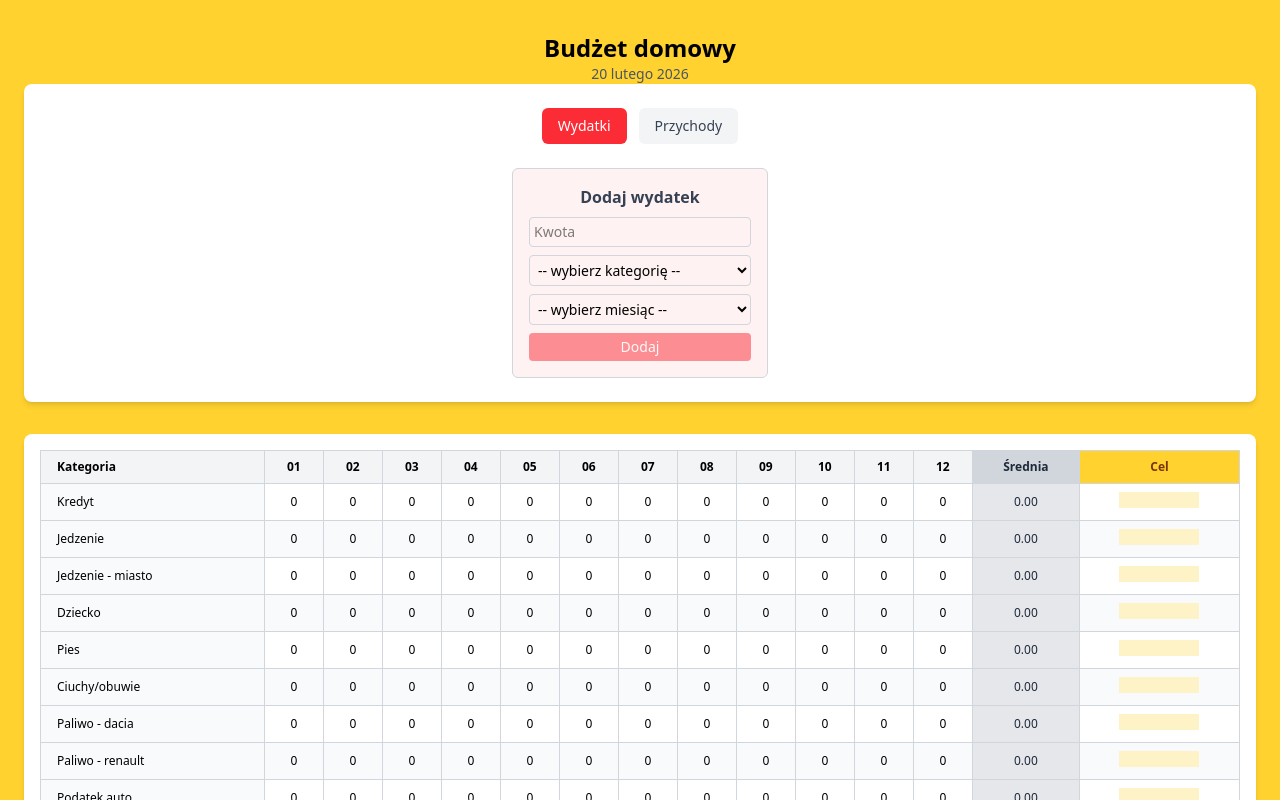
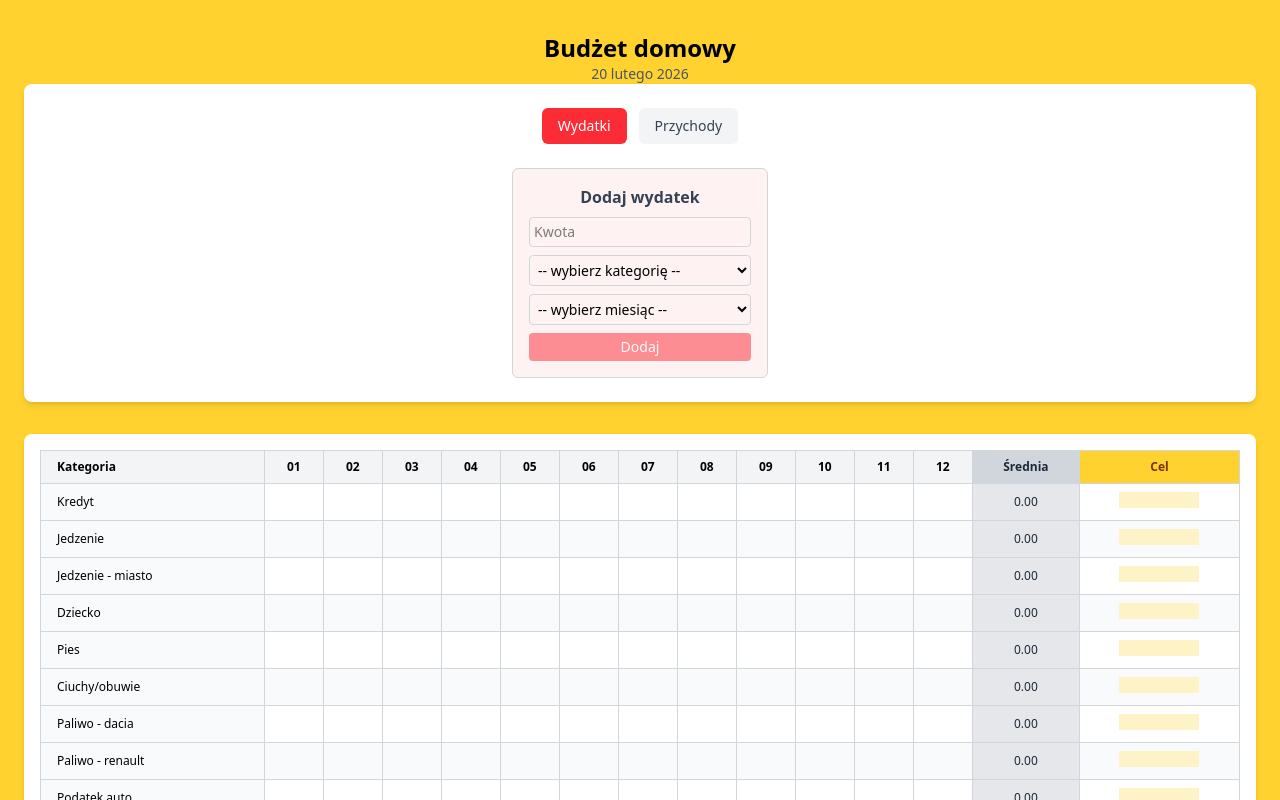
Before and after one commit to oleksaGrzegorz/budget-app, a React (Vite) app: page / in a window 1280 px wide. Shown: the top 800 px of the page. Built offline with nearby package versions, Linux system fonts and the light colour scheme.

Commit message:
refactor: change default 0 to null in expenses table

```diff
--- a/src/components/ExpensesTable/ExpensesTable.tsx
+++ b/src/components/ExpensesTable/ExpensesTable.tsx
@@ -70,7 +70,7 @@ export const ExpensesTable = ({ expenses, goals, setGoals }: ExpensesTableProps)
                   key={month}
                   className="px-3 py-2 text-center border border-gray-300"
                 >
-                  {expenses[category]?.[month] || 0}
+                  {expenses[category]?.[month] || null}
                 </td>
               ))}
 
```
